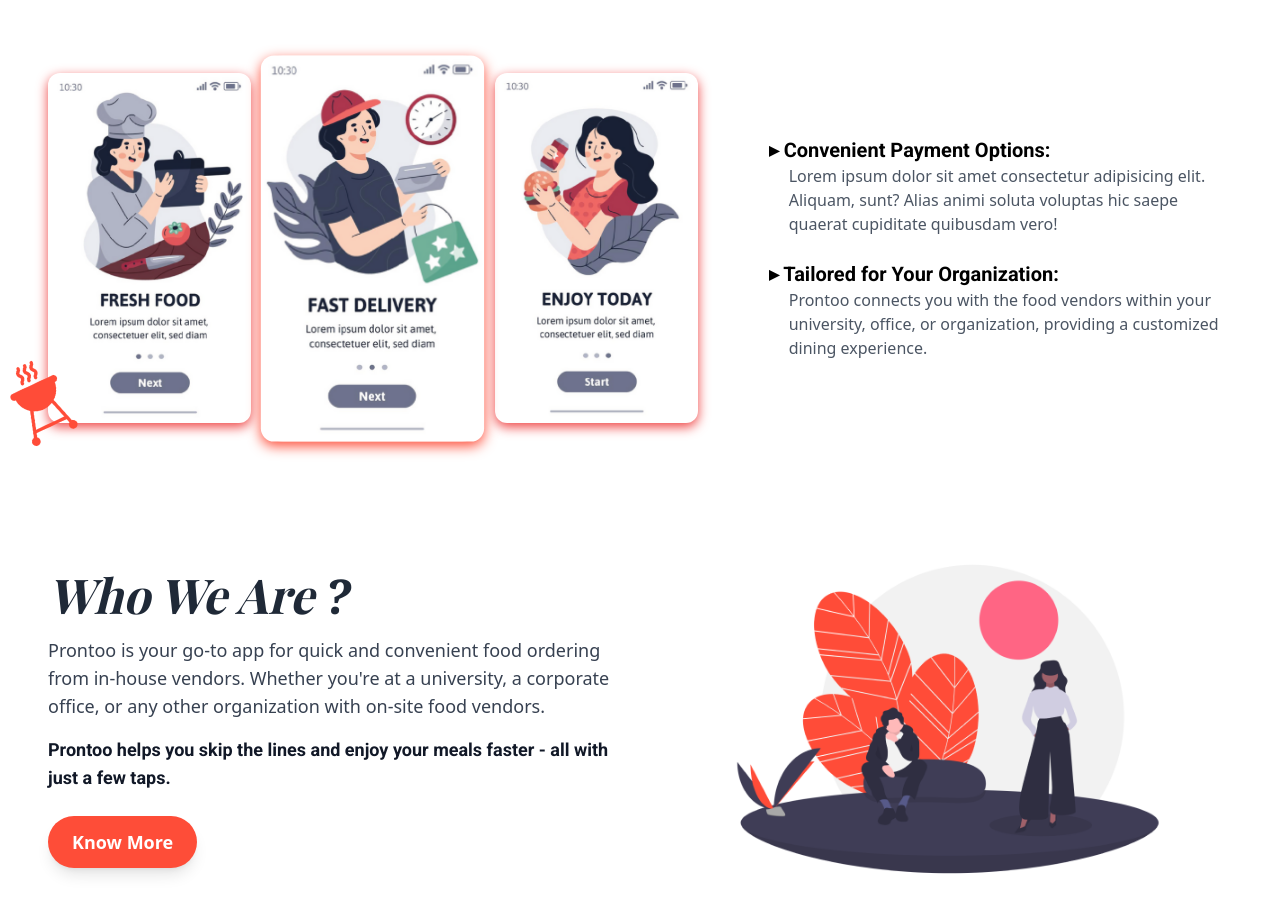
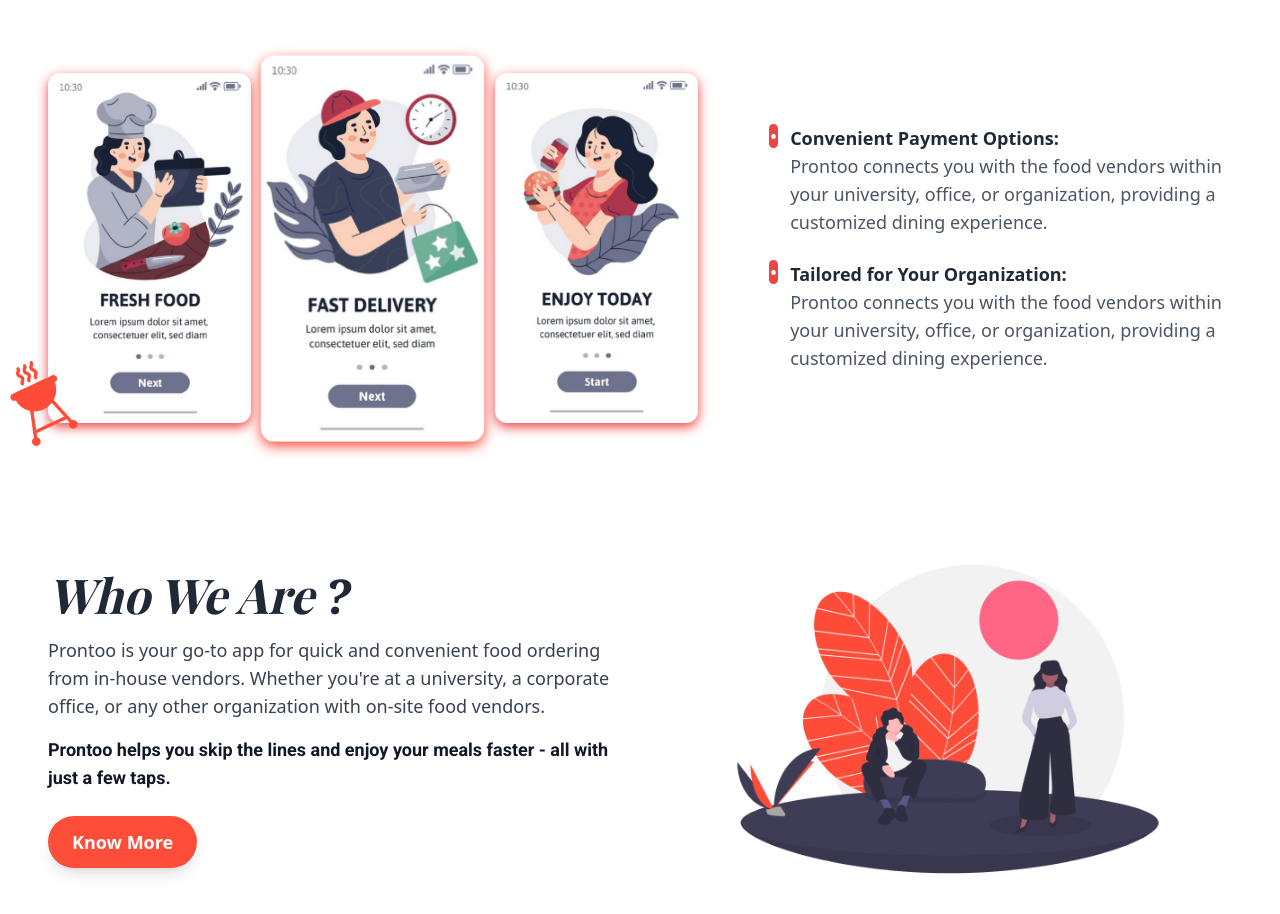
Before and after one commit to TheBinaryOrbit/prontoo, a React (Vite) app in the folder Frontend/: page / in a window 1280 px wide. Shown: the part 1490-2404 px from the top of the page. Built offline with nearby package versions, Linux system fonts and the light colour scheme; a web font is replaced by a local one.

Commit message:
rezie the fonts of why prontoo

```diff
--- a/Frontend/src/Component/WhyProntoo.jsx
+++ b/Frontend/src/Component/WhyProntoo.jsx
@@ -20,7 +20,7 @@
             <div className="mx-auto max-w-7xl px-4 sm:px-6 lg:px-8">
                 <div className="flex flex-col justify-center items-center gap-x-16 gap-y-8 lg:flex-row lg:justify-between mx-auto max-w-full">
                     <div className="w-full lg:w-7/12 flex  gap-5 justify-center lg:justify-start p-4  relative">
-                    <img src={Barbecue} alt="" className='  absolute -bottom-[10px] -left-[40px] w-24  -rotate-12 lg:flex hidden'/>
+                        <img src={Barbecue} alt="" className='  absolute -bottom-[10px] -left-[40px] w-24  -rotate-12 lg:flex hidden' />
                         <img
                             src={whyus1}
                             alt="Why Us"
@@ -45,17 +45,23 @@
                                     <div
                                         id="basic-collapse-one"
                                         className="accordion-content w-full px-0 overflow-hidden pr-4 active"
-                                        style={{ maxHeight: '100px' }}
+
                                         aria-labelledby="basic-heading-one"
                                     >
-                                        <h1 className="font-roboto font-bold text-xl">
-                                            ▸ Convenient Payment Options:
-                                        </h1>
-                                        <p className="text-base font-normal text-gray-600 ml-5">
-                                            Lorem ipsum dolor sit amet consectetur adipisicing elit. Aliquam,
-                                            sunt? Alias animi soluta voluptas hic saepe quaerat cupiditate
-                                            quibusdam vero!
-                                        </p>
+                                        <li className="flex items-start gap-3">
+                                            <span className="flex items-center justify-center w-6 h-6 rounded-full bg-red-500 text-white font-bold">
+                                                •
+                                            </span>
+                                            <div>
+                                                <p className="text-sm sm:text-base lg:text-lg font-bold text-gray-800">
+                                                    Convenient Payment Options:
+                                                </p>
+                                                <p className="text-sm sm:text-base lg:text-lg text-gray-600">
+                                                    Prontoo connects you with the food vendors within your university,
+                                                    office, or organization, providing a customized dining experience.
+                                                </p>
+                                            </div>
+                                        </li>
                                     </div>
                                 </div>
                                 {/** Accordion Item 2 */}
@@ -63,16 +69,22 @@
                                     <div
                                         id="basic-collapse-two"
                                         className="accordion-content w-full px-0 overflow-hidden pr-4 active"
-                                        style={{ maxHeight: '100px' }}
                                         aria-labelledby="basic-heading-two"
                                     >
-                                        <h1 className="font-roboto font-bold text-xl">
-                                            ▸ Tailored for Your Organization:
-                                        </h1>
-                                        <p className="text-base font-normal text-gray-600 ml-5">
-                                            Prontoo connects you with the food vendors within your university,
-                                            office, or organization, providing a customized dining experience.
-                                        </p>
+                                        <li className="flex items-start gap-3">
+                                            <span className="flex items-center justify-center w-6 h-6 rounded-full bg-red-500 text-white font-bold">
+                                                •
+                                            </span>
+                                            <div>
+                                                <p className="text-sm sm:text-base lg:text-lg font-bold text-gray-800">
+                                                    Tailored for Your Organization:
+                                                </p>
+                                                <p className="text-sm sm:text-base lg:text-lg text-gray-600">
+                                                    Prontoo connects you with the food vendors within your university,
+                                                    office, or organization, providing a customized dining experience.
+                                                </p>
+                                            </div>
+                                        </li>
                                     </div>
                                 </div>
                             </div>
```
